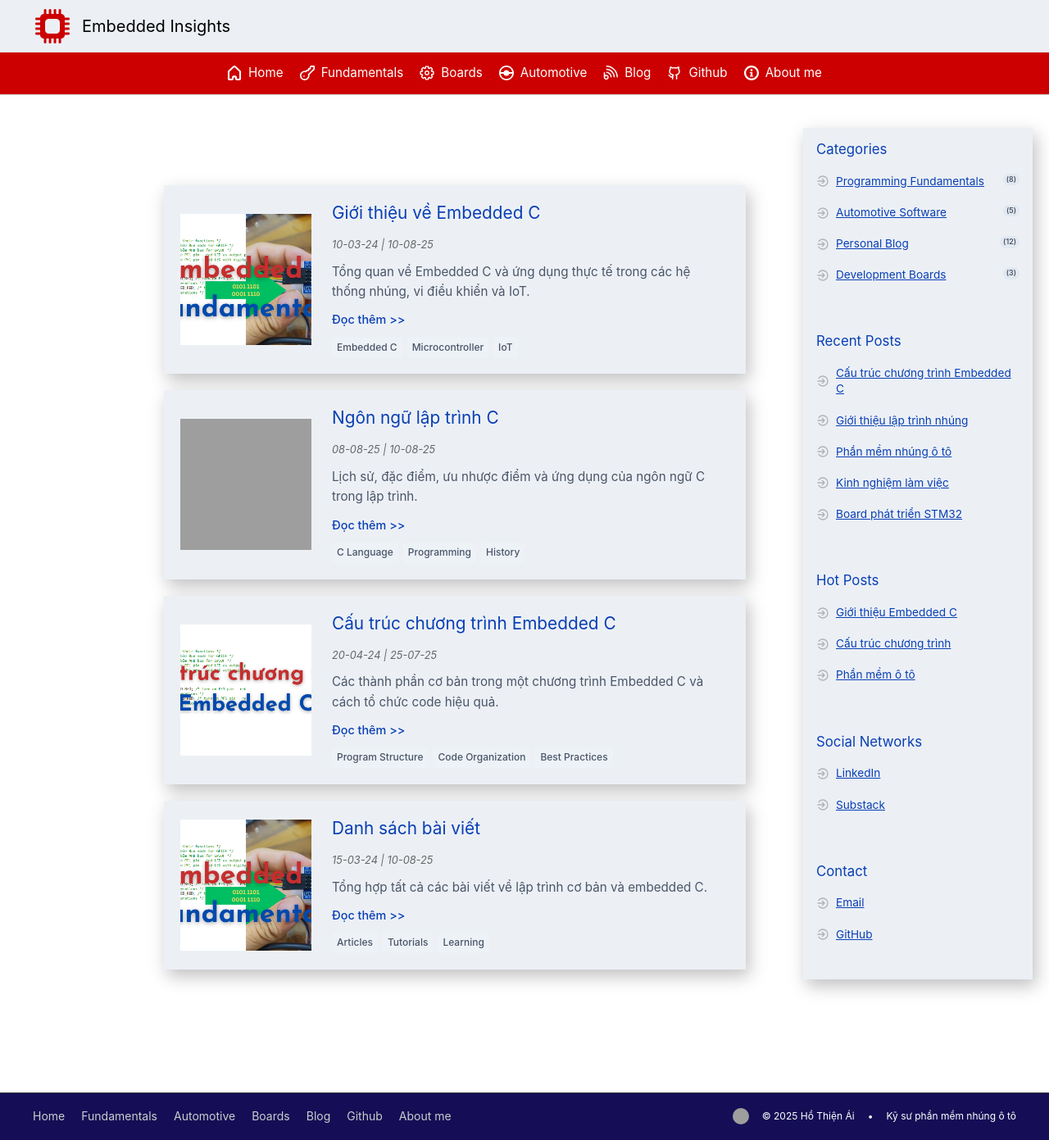
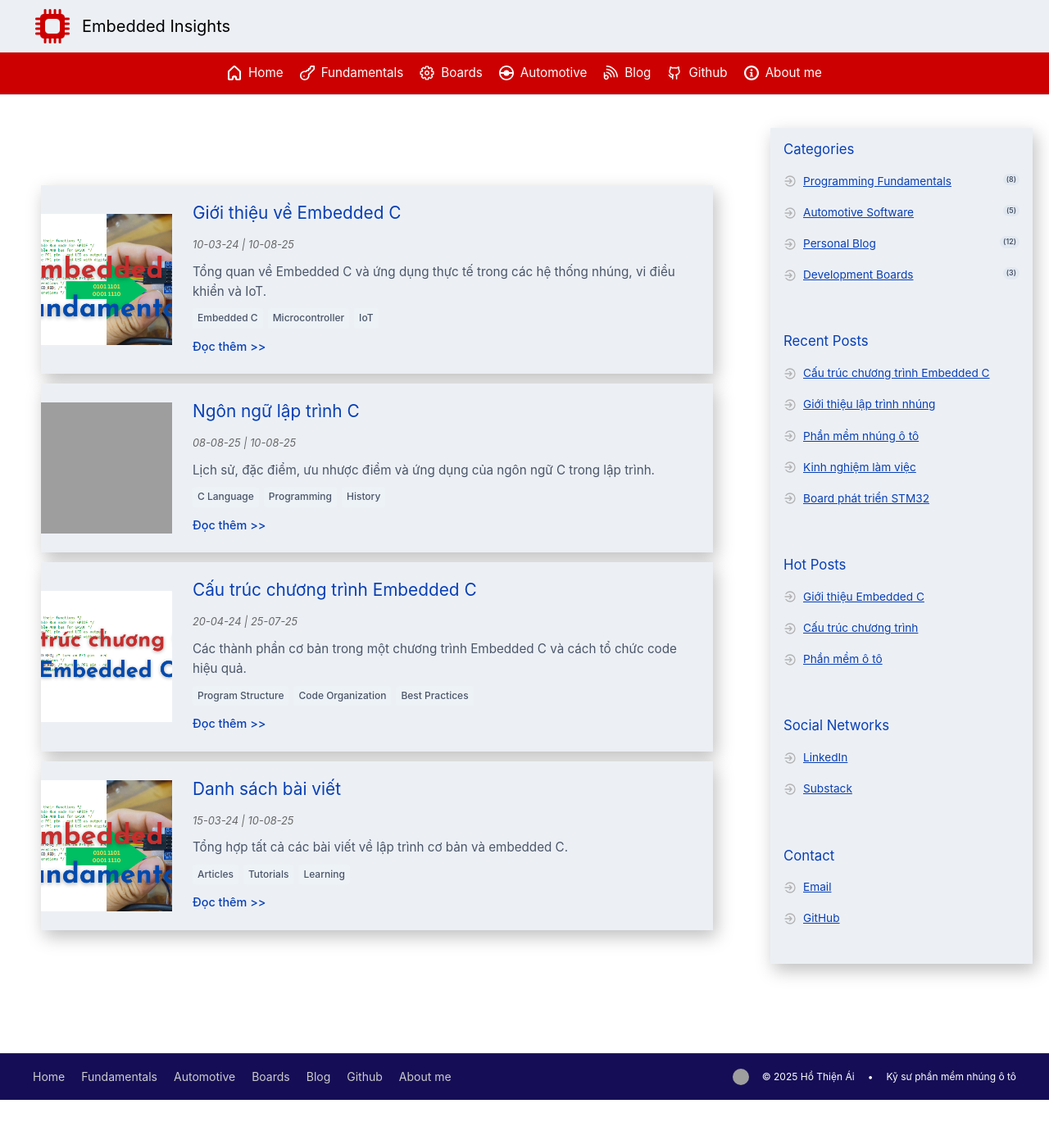
Before and after one commit to ai-ho/ai-ho.github.io, a Jekyll site: the page built from fundamentals/index.md, in a window 1280 px wide and 1391 px high. Shown: the whole window at 82% size. Built offline with Jekyll 4.4.1, drawn with Linux system fonts in a browser that asks for light colours; some web fonts are replaced; grey boxes are pictures that could not be loaded.

Commit message:
change layouts

```diff
--- a/_layouts/default.html
+++ b/_layouts/default.html
@@ -39,8 +39,8 @@
         }
 
         .container {
-            max-width: 1100px;
-            margin: 0 auto 0 calc(50% - 500px);
+            max-width: 1300px;
+            margin: 0 auto 0 calc(50% - 620px);
             padding: 20px;
             display: flex;
             gap: 30px;
@@ -61,7 +61,7 @@
 
         /* Right Sidebar */
         .right-sidebar {
-            width: 280px;
+            width: 320px;
             flex-shrink: 0;
             margin: 20px 0;
             background: #ECF0F5;
--- a/_layouts/topic-cards.html
+++ b/_layouts/topic-cards.html
@@ -62,8 +62,8 @@
         }
 
         .container {
-            max-width: 1100px;
-            margin: 0 auto 0 calc(50% - 500px);
+            max-width: 1300px;
+            margin: 0 auto 0 calc(50% - 650px);
             padding: 20px;
             display: flex;
             gap: 30px;
@@ -85,7 +85,7 @@
         .topic-cards-container {
             display: flex;
             flex-direction: column;
-            gap: 20px;
+            gap: 12px;
             margin: 30px 0;
         }
 
@@ -121,7 +121,7 @@
             background-position: center;
             background-repeat: no-repeat;
             border-radius: 0;
-            margin-left: 20px;
+            margin-left: 0;
         }
 
         /* Topic Content */
@@ -263,7 +263,7 @@
 
         /* Right Sidebar */
         .right-sidebar {
-            width: 280px;
+            width: 320px;
             flex-shrink: 0;
             margin: 20px 0;
             background: #ECF0F5;
@@ -589,7 +589,7 @@
         }
 
         /* Responsive Design */
-        @media (max-width: 1024px) {
+        @media (max-width: 1200px) {
             .container {
                 padding: 15px;
                 flex-direction: column;
@@ -842,6 +842,7 @@
                 width: 100%;
                 height: 160px;
                 border-radius: 0;
+                margin: 0;
             }
 
             .topic-content {
--- a/fundamentals/index.md
+++ b/fundamentals/index.md
@@ -11,12 +11,12 @@ description: "Fundamental programming knowledge and core concepts"
       <h3 class="topic-title">Giới thiệu về Embedded C</h3>
       <div class="topic-dates">10-03-24 | 10-08-25</div>
       <p class="topic-description">Tổng quan về Embedded C và ứng dụng thực tế trong các hệ thống nhúng, vi điều khiển và IoT.</p>
-      <a href="/fundamentals/intro/" class="topic-read-more" onclick="event.stopPropagation();">Đọc thêm >></a>
       <div class="topic-tags">
         <span class="topic-tag">Embedded C</span>
         <span class="topic-tag">Microcontroller</span>
         <span class="topic-tag">IoT</span>
       </div>
+      <a href="/fundamentals/intro/" class="topic-read-more" onclick="event.stopPropagation();">Đọc thêm >></a>
     </div>
   </div>
 
@@ -26,12 +26,12 @@ description: "Fundamental programming knowledge and core concepts"
       <h3 class="topic-title">Ngôn ngữ lập trình C</h3>
       <div class="topic-dates">08-08-25 | 10-08-25</div>
       <p class="topic-description">Lịch sử, đặc điểm, ưu nhược điểm và ứng dụng của ngôn ngữ C trong lập trình.</p>
-      <a href="/fundamentals/c-language/" class="topic-read-more" onclick="event.stopPropagation();">Đọc thêm >></a>
       <div class="topic-tags">
         <span class="topic-tag">C Language</span>
         <span class="topic-tag">Programming</span>
         <span class="topic-tag">History</span>
       </div>
+      <a href="/fundamentals/c-language/" class="topic-read-more" onclick="event.stopPropagation();">Đọc thêm >></a>
     </div>
   </div>
 
@@ -41,12 +41,12 @@ description: "Fundamental programming knowledge and core concepts"
       <h3 class="topic-title">Cấu trúc chương trình Embedded C</h3>
       <div class="topic-dates">20-04-24 | 25-07-25</div>
       <p class="topic-description">Các thành phần cơ bản trong một chương trình Embedded C và cách tổ chức code hiệu quả.</p>
-      <a href="/fundamentals/program-structure/" class="topic-read-more" onclick="event.stopPropagation();">Đọc thêm >></a>
       <div class="topic-tags">
         <span class="topic-tag">Program Structure</span>
         <span class="topic-tag">Code Organization</span>
         <span class="topic-tag">Best Practices</span>
       </div>
+      <a href="/fundamentals/program-structure/" class="topic-read-more" onclick="event.stopPropagation();">Đọc thêm >></a>
     </div>
   </div>
 
@@ -56,12 +56,12 @@ description: "Fundamental programming knowledge and core concepts"
       <h3 class="topic-title">Danh sách bài viết</h3>
       <div class="topic-dates">15-03-24 | 10-08-25</div>
       <p class="topic-description">Tổng hợp tất cả các bài viết về lập trình cơ bản và embedded C.</p>
-      <a href="/fundamentals/posts/" class="topic-read-more" onclick="event.stopPropagation();">Đọc thêm >></a>
       <div class="topic-tags">
         <span class="topic-tag">Articles</span>
         <span class="topic-tag">Tutorials</span>
         <span class="topic-tag">Learning</span>
       </div>
+      <a href="/fundamentals/posts/" class="topic-read-more" onclick="event.stopPropagation();">Đọc thêm >></a>
     </div>
   </div>
 </div>
```
Also changed, not shown: boards/index.md (+2 -2 lines), index.html (+15 -15 lines).
